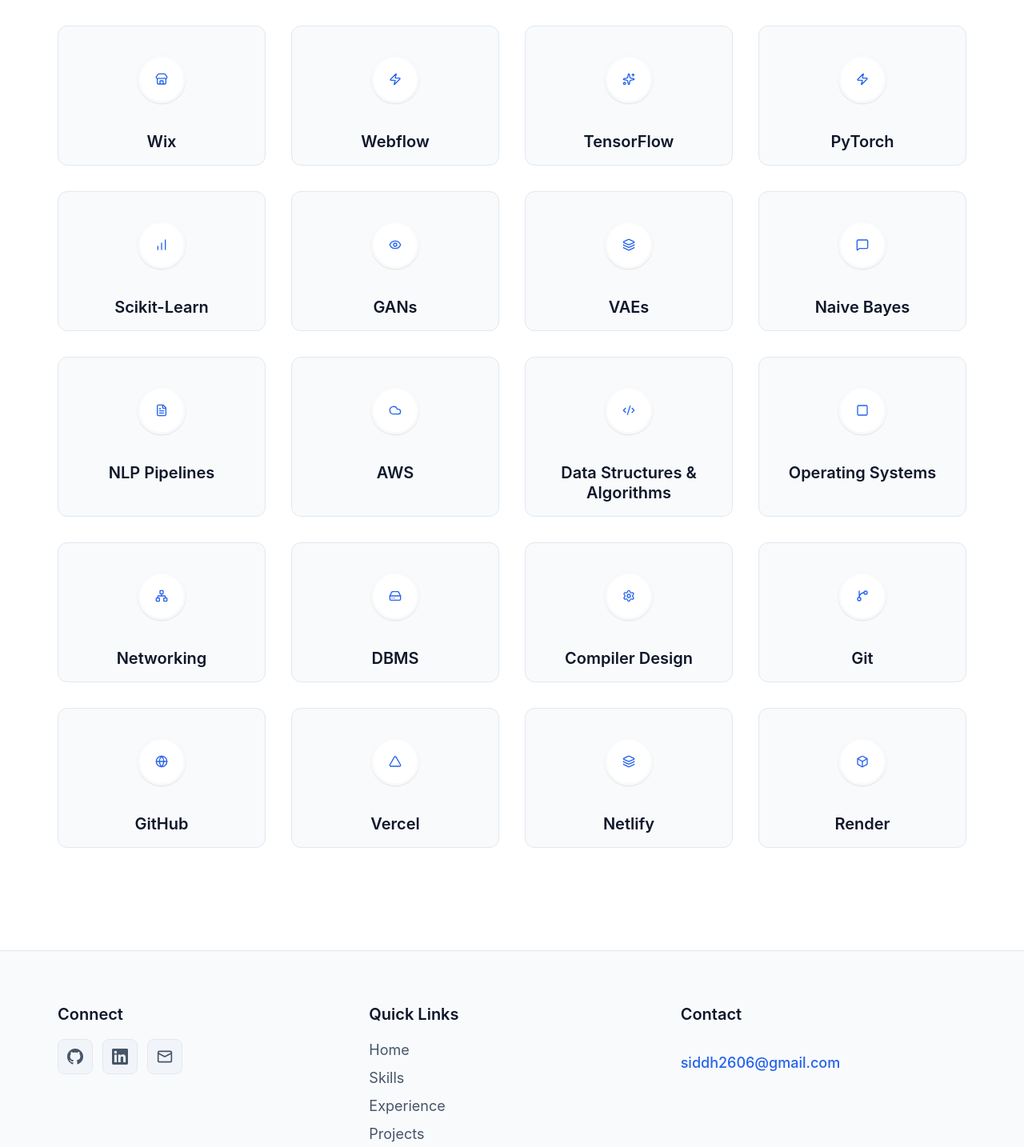
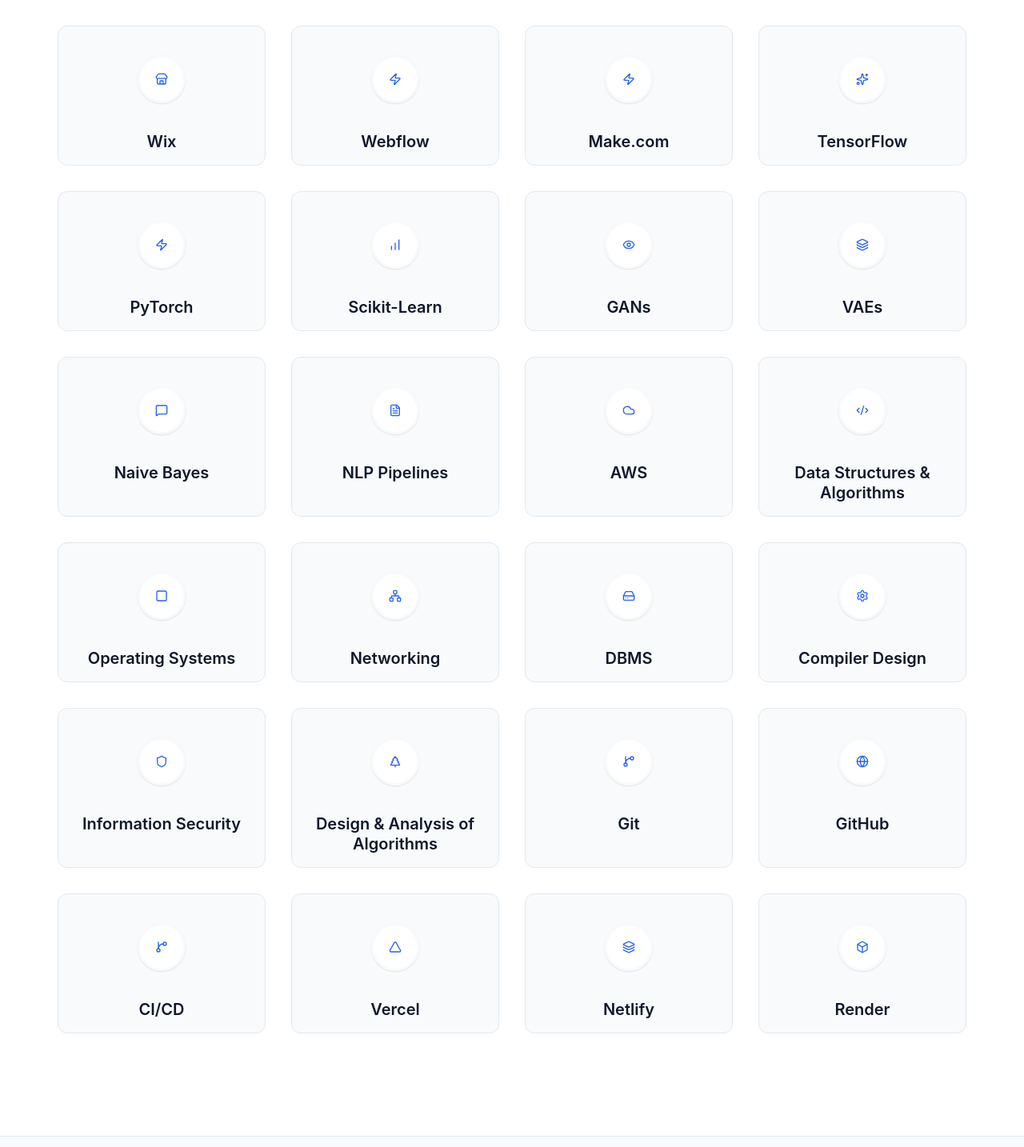
Before and after one commit to rishi14052003/RISHABH-JAIN-PERSONAL-PORTFOLIO, a React (Vite) app: page /skills in a window 1280 px wide. Shown: the part 1076-2510 px from the top of the page at 80% size. Built offline with nearby package versions, Linux system fonts and the light colour scheme.

Commit message:
-Udpated Summary Section - Updated Skill Card for Light and Dark Mode.

```diff
--- a/index.html
+++ b/index.html
@@ -4,7 +4,31 @@
     <meta charset="UTF-8" />
     <link rel="icon" type="image/svg+xml" href="/vite.svg" />
     <meta name="viewport" content="width=device-width, initial-scale=1.0" />
+    <meta name="theme-color" content="#ffffff" />
     <title>personal-portfolio</title>
+    <script>
+      // Initialize theme immediately to prevent flash
+      (function() {
+        const THEME_KEY = 'portfolio-theme';
+        const storedTheme = localStorage.getItem(THEME_KEY);
+
+        let theme = storedTheme;
+        if (!theme) {
+          // Check system preference
+          const prefersDark = window.matchMedia('(prefers-color-scheme: dark)').matches;
+          theme = prefersDark ? 'dark' : 'light';
+        }
+
+        // Apply theme to document
+        document.documentElement.setAttribute('data-theme', theme);
+
+        // Update meta theme-color
+        const metaThemeColor = document.querySelector('meta[name="theme-color"]');
+        if (metaThemeColor) {
+          metaThemeColor.setAttribute('content', theme === 'dark' ? '#0f172a' : '#ffffff');
+        }
+      })();
+    </script>
   </head>
   <body>
     <div id="root"></div>
--- a/src/pages/experience.tsx
+++ b/src/pages/experience.tsx
@@ -17,7 +17,7 @@
       company: 'iGeekTech',
       location: 'Surat, Gujarat',
       duration: 'Sept 2025 – Present',
-      description: 'Developing full-stack web applications using the MERN Stack. Led development of multiple projects including an Online Restaurant Booking System with real-time reservations, an Expense Calculator with analytics, a feature-rich E-commerce Website with payment integration, and a professional networking platform (Workaholic) similar to LinkedIn. Collaborated with cross-functional teams to design scalable architectures and implemented responsive user interfaces using React and Redux.',
+      description: `Built an Online Restaurant Booking System with real-time table availability, reservation management, and an admin dashboard using React, Node.js, Express.js, and MySQL.\nDeveloped a responsive Frontend for a Trading App featuring live price charts, portfolio dashboard, order placement panel, and trade history UI using React.js.\nDesigned and deployed an n8n automation flow for lead generation — scraping website data, emails, phone numbers, and CEO/founder details from target companies, routing results via webhook integrations.`,
       techStack: ['React', 'Redux', 'Node.js', 'Express.js', 'MySQL', 'CSS3 Animations', 'Full-Stack Development'],
       highlights: [
         'Built responsive UI components using React with smooth animations',
--- a/src/pages/skills.tsx
+++ b/src/pages/skills.tsx
@@ -36,6 +36,10 @@
   Cpu as GolangIcon,
   ArrowRightLeft as RestAPIIcon,
   Settings as CompilerIcon,
+  Zap as MakeIcon,
+  GitBranch as CICDIcon,
+  Shield as SecurityIcon,
+  TreePine as AlgorithmsIcon,
 } from 'lucide-react';
 import '../styles/Skills.css';
 
@@ -181,6 +185,13 @@
       icon: <WebflowIcon size={16} />,
       projectsUsed: ['Website Design', 'Responsive Development', 'Interactive Sites'],
     },
+    {
+      name: 'Make.com',
+      category: 'Automation & Low-Code',
+      proficiency: 0,
+      icon: <MakeIcon size={16} />,
+      projectsUsed: ['Scenario Automation', 'Data Transformation', 'Scheduled Workflows'],
+    },
 
     // Machine Learning
     {
@@ -280,6 +291,20 @@
       icon: <CompilerIcon size={16} />,
       projectsUsed: ['Language Processing', 'Code Compilation', 'Syntax Analysis'],
     },
+    {
+      name: 'Information Security',
+      category: 'Core Computer Science',
+      proficiency: 0,
+      icon: <SecurityIcon size={16} />,
+      projectsUsed: ['Cryptography', 'Network Security', 'Data Protection'],
+    },
+    {
+      name: 'Design & Analysis of Algorithms',
+      category: 'Core Computer Science',
+      proficiency: 0,
+      icon: <AlgorithmsIcon size={16} />,
+      projectsUsed: ['Algorithm Design', 'Complexity Analysis', 'Optimization'],
+    },
 
     // DevOps & Deployment
     {
@@ -295,6 +320,13 @@
       proficiency: 0,
       icon: <GithubIcon size={16} />,
       projectsUsed: ['Repository Management', 'CI/CD', 'Open Source'],
+    },
+    {
+      name: 'CI/CD',
+      category: 'DevOps & Deployment',
+      proficiency: 0,
+      icon: <CICDIcon size={16} />,
+      projectsUsed: ['Continuous Integration', 'Continuous Deployment', 'Automated Testing'],
     },
     {
       name: 'Vercel',
--- a/src/pages/summary.tsx
+++ b/src/pages/summary.tsx
@@ -70,7 +70,7 @@
           </div>
 
           <p className="summary__hero-description">
-            Full Stack Developer with proven expertise in building scalable web applications using the MERN stack. AWS Certified Cloud Practitioner with hands-on experience in real-time systems, RESTful APIs, and cloud infrastructure. Passionate about leveraging cutting-edge technologies to deliver high-performance solutions that enhance user experience and operational efficiency.
+            Results-driven Full Stack Developer and Automation Specialist with expertise in React.js, Node.js, Go (Golang), and Python. Skilled in building high-performance backend services with Golang, no-code websites using Webflow, and end-to-end automation pipelines with n8n. Proven track record in financial tools, automated trading bots, and high-efficiency integrations. AWS Certified with experience across the full development lifecycle — from cloud deployment to ML-powered features.
           </p>
 
           <div className="summary__hero-actions">
```
